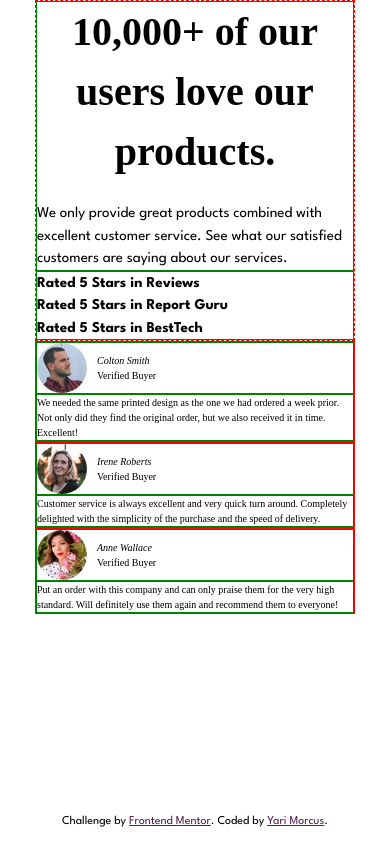
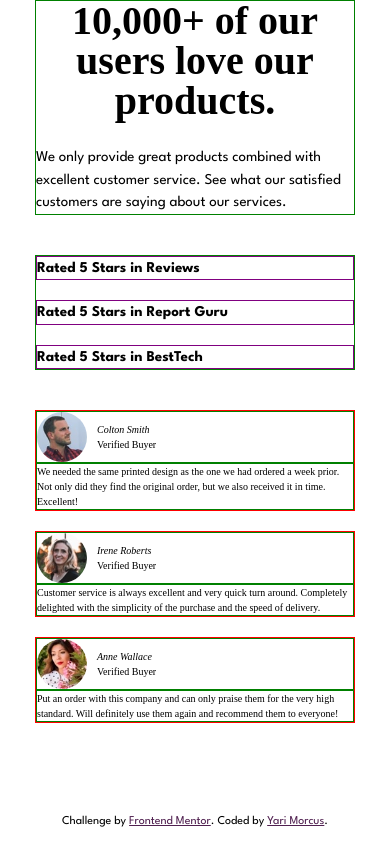
Before and after one commit to YariMorcus/social-proof-section, a website: page index.html in a window 390 px wide. Drawn offline with Linux system fonts and the light colour scheme.

Commit message:
Add mobile layout

```diff
--- a/scss/layouts/_rating.scss
+++ b/scss/layouts/_rating.scss
@@ -6,11 +6,17 @@
 @use '../abstracts/variables' as v;
 
 .rating {
+    margin-bottom: 4rem;
     border: 1px solid green;
 
     &__label {
         font-family: "League Spartan", sans-serif;
         font-weight: 700;
         font-size: t.$body-font-size;
+        border: 1px solid purple;
+
+        &:not(:last-child) {
+            margin-bottom: 2rem;
+        }
     }
 }
--- a/scss/layouts/_review.scss
+++ b/scss/layouts/_review.scss
@@ -7,7 +7,7 @@
 
 .review {
     border: 1px solid red;
-    margin: 0 auto;
+    margin: 0 auto 2rem;
     min-width: 80%;
     max-width: 32rem;
 
--- a/scss/layouts/_social-proof.scss
+++ b/scss/layouts/_social-proof.scss
@@ -9,19 +9,20 @@
     flex: 1;
 
     &__header {
-        border: 1px dashed red;
         max-width: 32rem;
         margin: 0 auto;
     }
 
     &__intro {
+        margin-bottom: 4rem;
         border: 1px solid green;
     }
 
     &__title {
-        margin-bottom: 2rem;
+        margin-bottom: 2.5rem;
         font-size: 4rem;
         text-align: center;;
+        line-height: 1;
     }
 
     &__synopsis {
```
Also changed, not shown: css/main.css.
